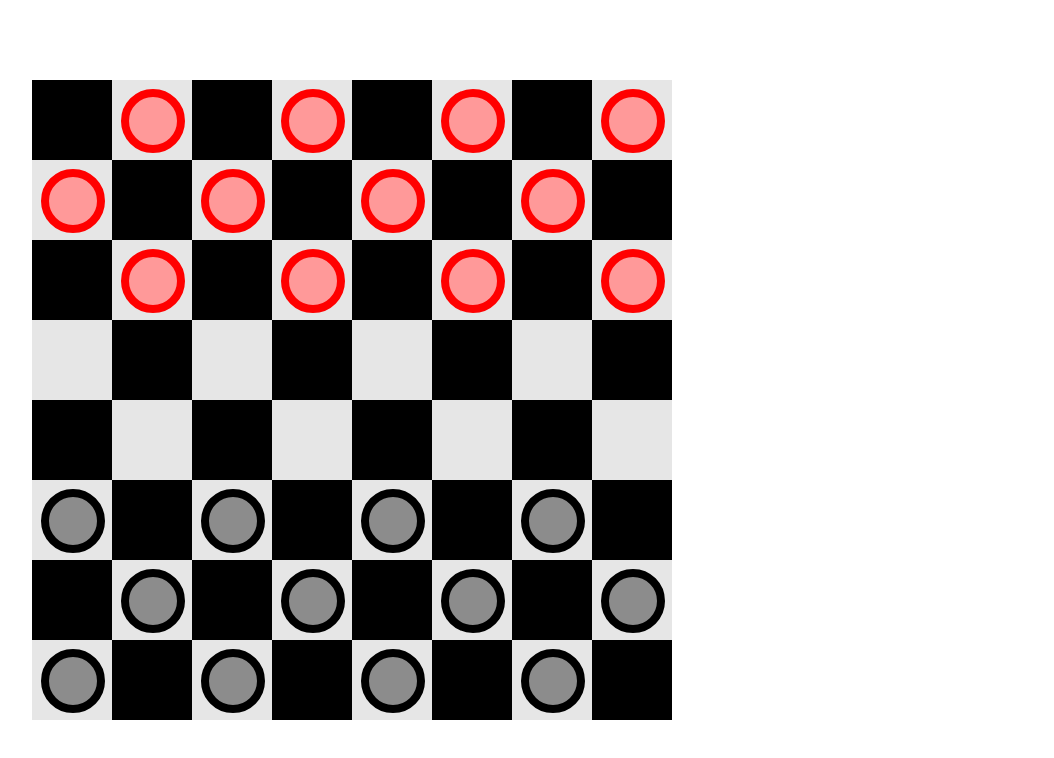
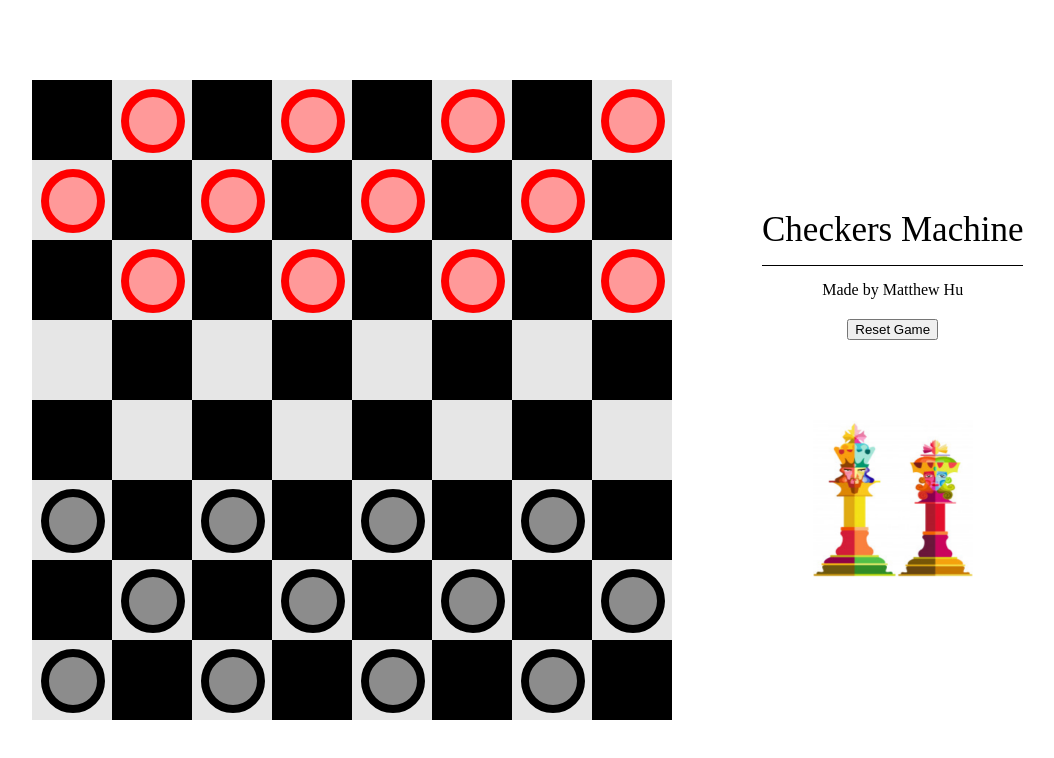
Before and after one commit to matthu24/checkers-machine, a website built with webpack: page index.html in a window 1280 px wide. Shown: the whole page, without its empty margins (48-1102 px from the left). Built offline with nearby package versions, Linux system fonts and the light colour scheme.

Commit message:
Add side styling

```diff
--- a/entry.js
+++ b/entry.js
@@ -302,7 +302,7 @@ window.onload = function(){
   }
 
   Board.prototype.clearBoard = function(){
-    Location.reload();
+    location.reload();
   }
 
   Board.prototype.gameOver = function(){
@@ -319,9 +319,12 @@ window.onload = function(){
     }
     if(player1Counter === 0 || player2Counter === 0){
       if(player1Counter > 0){
-        console.log('player 1 wins')
+        console.log('player 1 wins!')
+        document.querySelector('.victory').textContent = 'player 1 wins'
       }else{
-        console.log('player 2 wins')
+        console.log('player 2 wins!')
+        document.querySelector('.victory').textContent = 'player 2 wins'
+
       }
       return true;
     }else{
@@ -394,4 +397,7 @@ window.onload = function(){
       }
     }
   });
+  document.querySelector('.reset').addEventListener('click',function(){
+    boardObj.clearBoard();
+  });
 }
--- a/index.html
+++ b/index.html
@@ -9,7 +9,7 @@
   </head>
   <body>
 
-
+  <div class='container'>
     <div class='board'>
       <div class='tiles'>
       </div>
@@ -21,6 +21,18 @@
       </div>
     </div>
 
+    <div class='control-box'>
+      <div class='header'>Checkers&nbspMachine</div>
+      <div class='credits'>Made by Matthew Hu</div>
+      <button class='reset'>Reset Game</button>
+      <img  class = 'image' src="Checkers.png" alt="Smiley face" height="160" width="160">
+
+      <div class='victory'></div>
+
+    </div>
+
+
+  </div>
 
 
     <script src= "./bundle.js">
--- a/style.css
+++ b/style.css
@@ -1,6 +1,6 @@
-.pieces{
-  margin: 40px;
-}
+/*.pieces{
+  margin: 20px;
+}*/
 .tiles .tile{
   /*border: 1px solid black;*/
   background-color: #e6e6e6;
@@ -79,3 +79,43 @@
   background-position: center;
 
 }
+
+.image{
+
+  margin-top: 80px;
+}
+
+
+.board{
+  /*display: inline-block;*/
+}
+
+.header{
+  font-size: 35px;
+  padding-bottom:15px;
+  margin-bottom: 15px;
+  border-bottom: 1px solid black;
+}
+
+.credits{
+margin-bottom: 20px;
+}
+
+
+.control-box{
+  position: absolute;
+  left: 95vmin;
+  top: 20vmin;
+  padding: 50px;
+  /*border: 1px solid gray;*/
+  display:flex;
+  flex-direction: column;
+  justify-content: center;
+  align-items: center;
+}
+
+
+.container{
+  display:flex;
+  flex-direction: column;
+}
```
Also changed, not shown: bundle.js (+8 -3 lines), Checkers.png (added), 1 other file.
